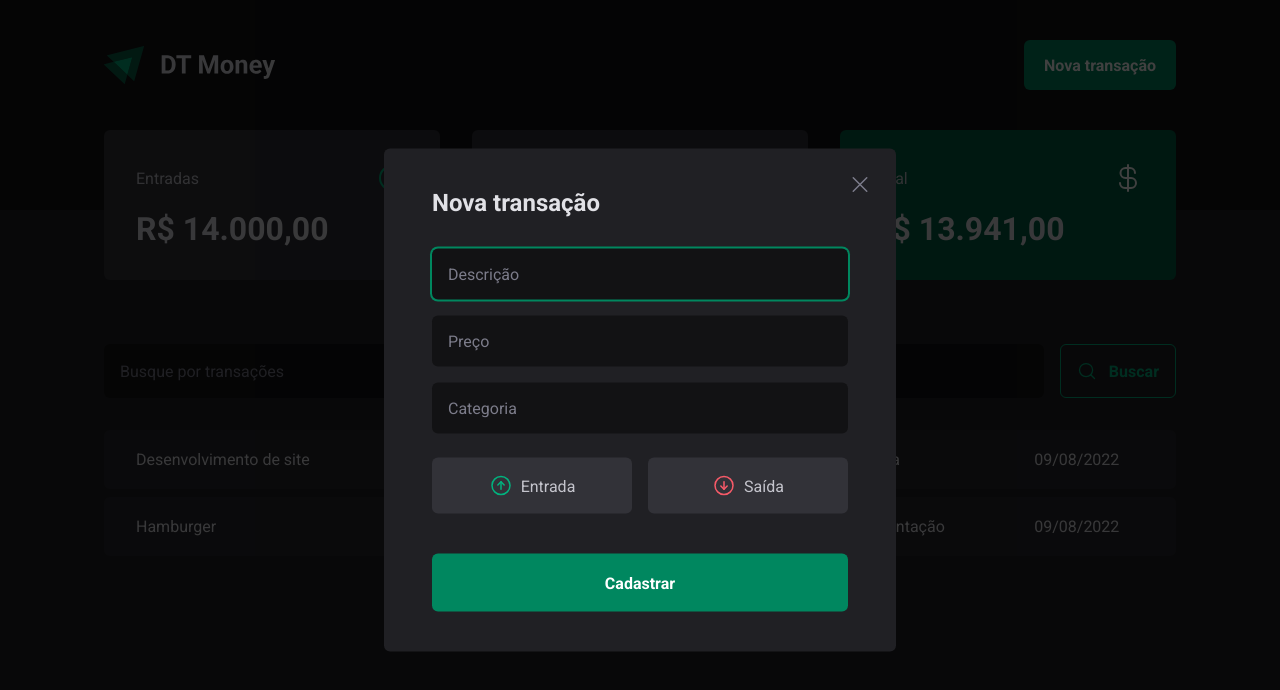
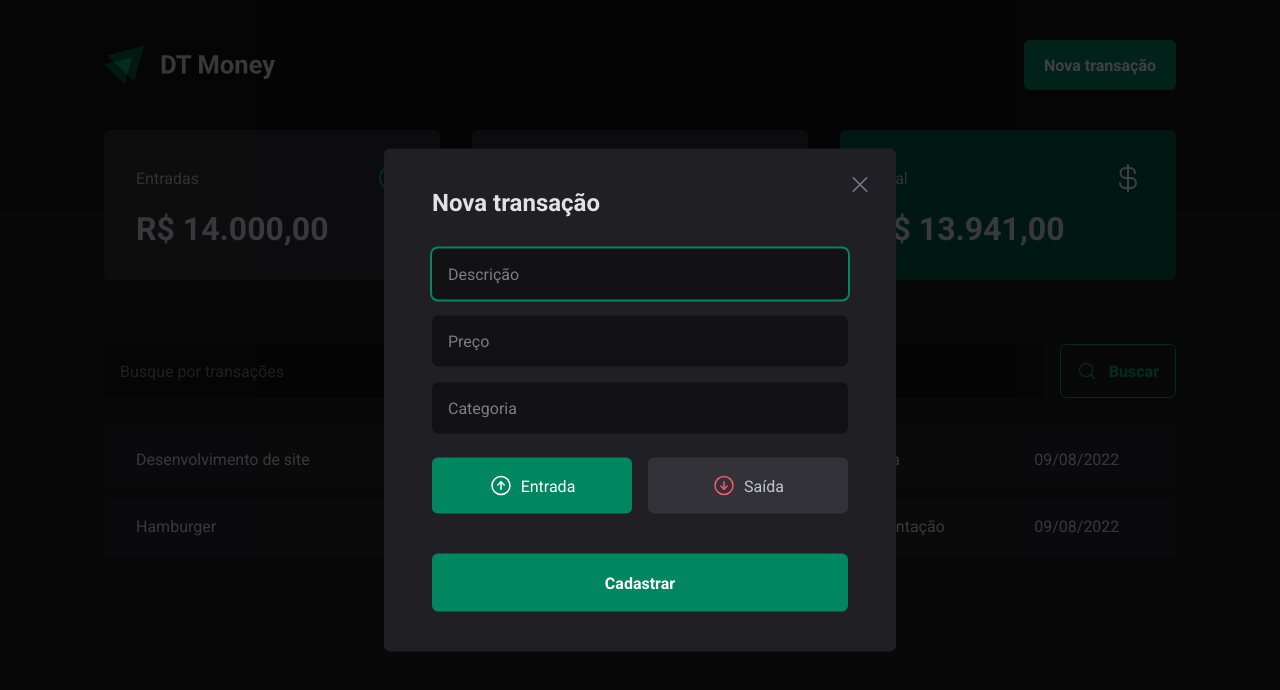
Before and after one commit to millenabomtempo/dt-money, a React (Vite) app: page / in a window 1280 px wide. Both pictures are taken after a click on the button "Nova transação". Shown: the top 690 px of the page. Built offline with nearby package versions, Linux system fonts and the light colour scheme; data requests are answered from the project's data file.

Commit message:
using controlled components with react hook form

```diff
--- a/src/components/NewTransactionModal/index.tsx
+++ b/src/components/NewTransactionModal/index.tsx
@@ -1,7 +1,7 @@
 import { zodResolver } from '@hookform/resolvers/zod'
 import * as Dialog from '@radix-ui/react-dialog'
 import { ArrowCircleDown, ArrowCircleUp, X } from 'phosphor-react'
-import { useForm } from 'react-hook-form'
+import { Controller, useForm } from 'react-hook-form'
 import * as zod from 'zod'
 
 import { CloseButton, Content, Overlay, TransactionType, TransactionTypeButton } from './styles'
@@ -10,13 +10,17 @@
   description: zod.string(),
   price: zod.number(),
   category: zod.string(),
+  type: zod.enum(['income', 'outcome'])
 })
 
 type NewTransactionFormInputs = zod.infer<typeof NewTransactionFormSchema>
 
 export function NewTransactionModal() {
-  const {register, handleSubmit, formState: { isSubmitting }} = useForm<NewTransactionFormInputs>({
-    resolver: zodResolver(NewTransactionFormSchema)
+  const { control, register, handleSubmit, formState: { isSubmitting }} = useForm<NewTransactionFormInputs>({
+    resolver: zodResolver(NewTransactionFormSchema),
+    defaultValues: {
+      type: 'income'
+    }
   })
 
   async function handleCreateNewTransaction(data: NewTransactionFormInputs) {
@@ -35,7 +39,13 @@
           <input type="text" placeholder='Descrição' required {...register('description')} />
           <input type="number" placeholder='Preço' required {...register('price', { valueAsNumber: true})} />
           <input type="text" placeholder='Categoria' required {...register('category')} />
-            <TransactionType>
+
+          <Controller
+            control={control}
+            name="type"
+            render={({ field }) => {
+              return(
+                <TransactionType onValueChange={field.onChange} value={field.value} >
                   <TransactionTypeButton variant='income' value='income'>
                     <ArrowCircleUp size={24} />
                     Entrada
@@ -45,6 +55,10 @@
                     Saída
                   </TransactionTypeButton>
                 </TransactionType>
+              )
+            }}
+          />
+
           <button type='submit' disabled={isSubmitting}>Cadastrar</button>
         </form>
 
```
Lines whose indentation alone changed are shown as unchanged.
